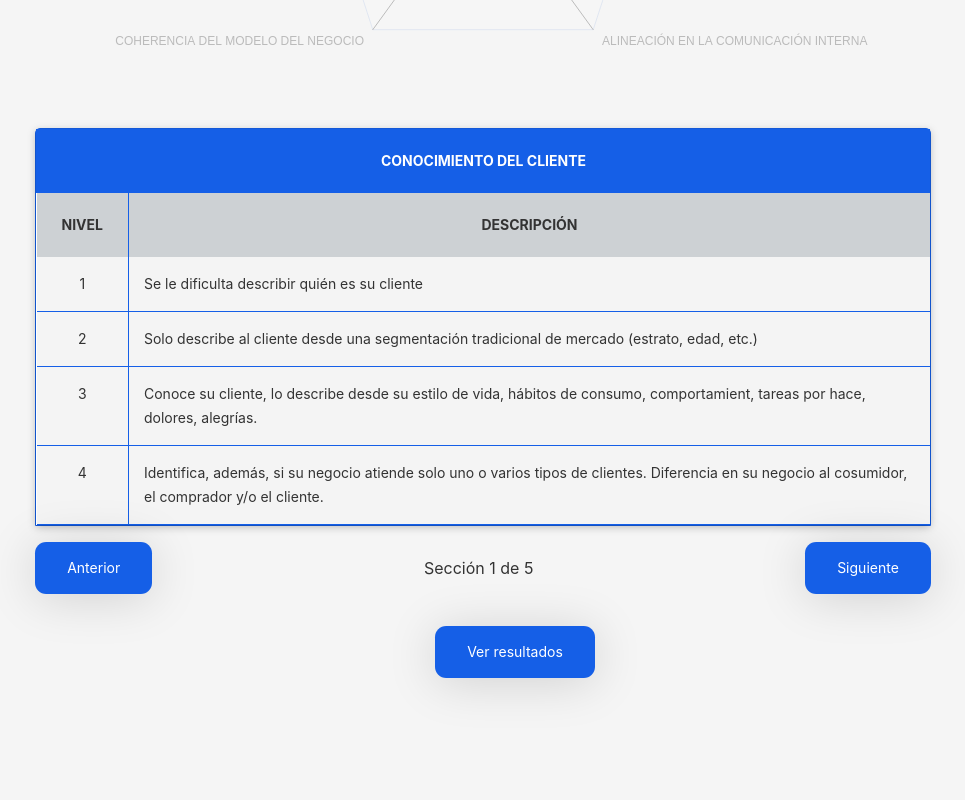
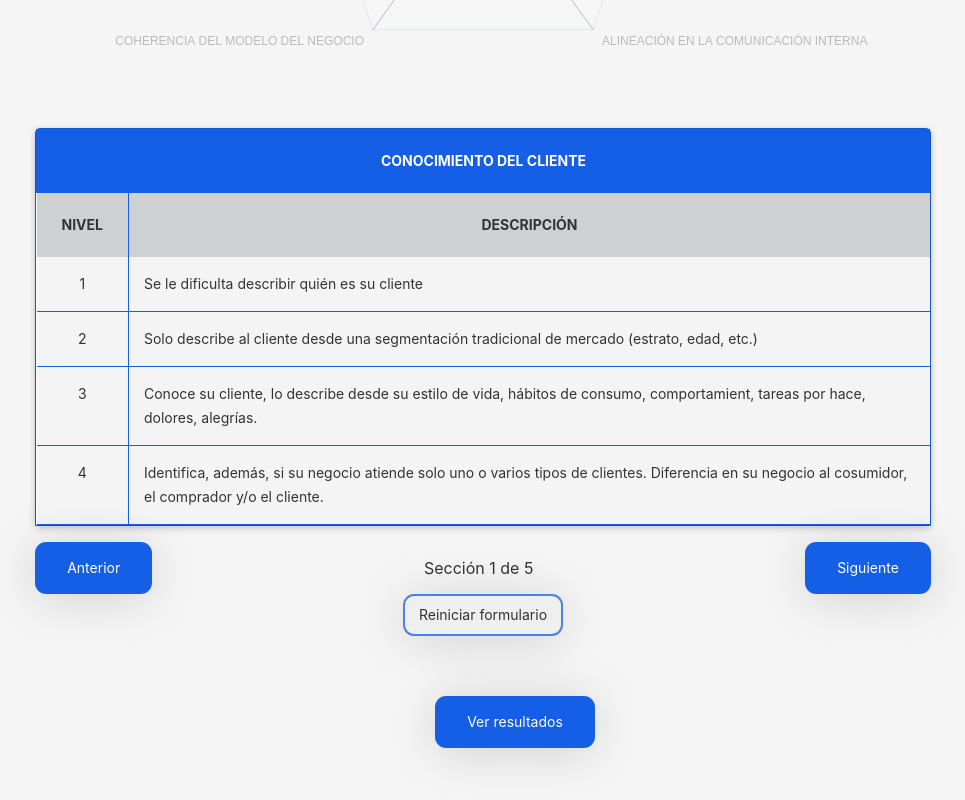
Before and after one commit to Daniel-JFA/RetoGrupo1, an Angular app in the folder reto1-estramypyme/angularReto1/: page /radar-estrategico in a window 1280 px wide. Shown: the part 714-1514 px from the top of the page, without its empty margins (157-1122 px from the left). Before the commit the page ends 1454 px from the top, so only its background shows below. Built offline with nearby package versions, Linux system fonts and the light colour scheme.

Commit message:
LocalStorage Pregunta actual

```diff
--- a/reto1-estramypyme/angularReto1/src/app/domain/radarEstrategico/formulario-preguntas-radar/formulario-preguntas-radar.component.html
+++ b/reto1-estramypyme/angularReto1/src/app/domain/radarEstrategico/formulario-preguntas-radar/formulario-preguntas-radar.component.html
@@ -77,3 +77,13 @@
     Siguiente
   </button>
 </div>
+<div class="contenedor__borrar">
+  <button
+    class="botonSecundario"
+    id="botonSecundario"
+    (click)="reiniciarRespuestas()"
+
+  >
+    Reiniciar formulario
+  </button>
+</div>
```
